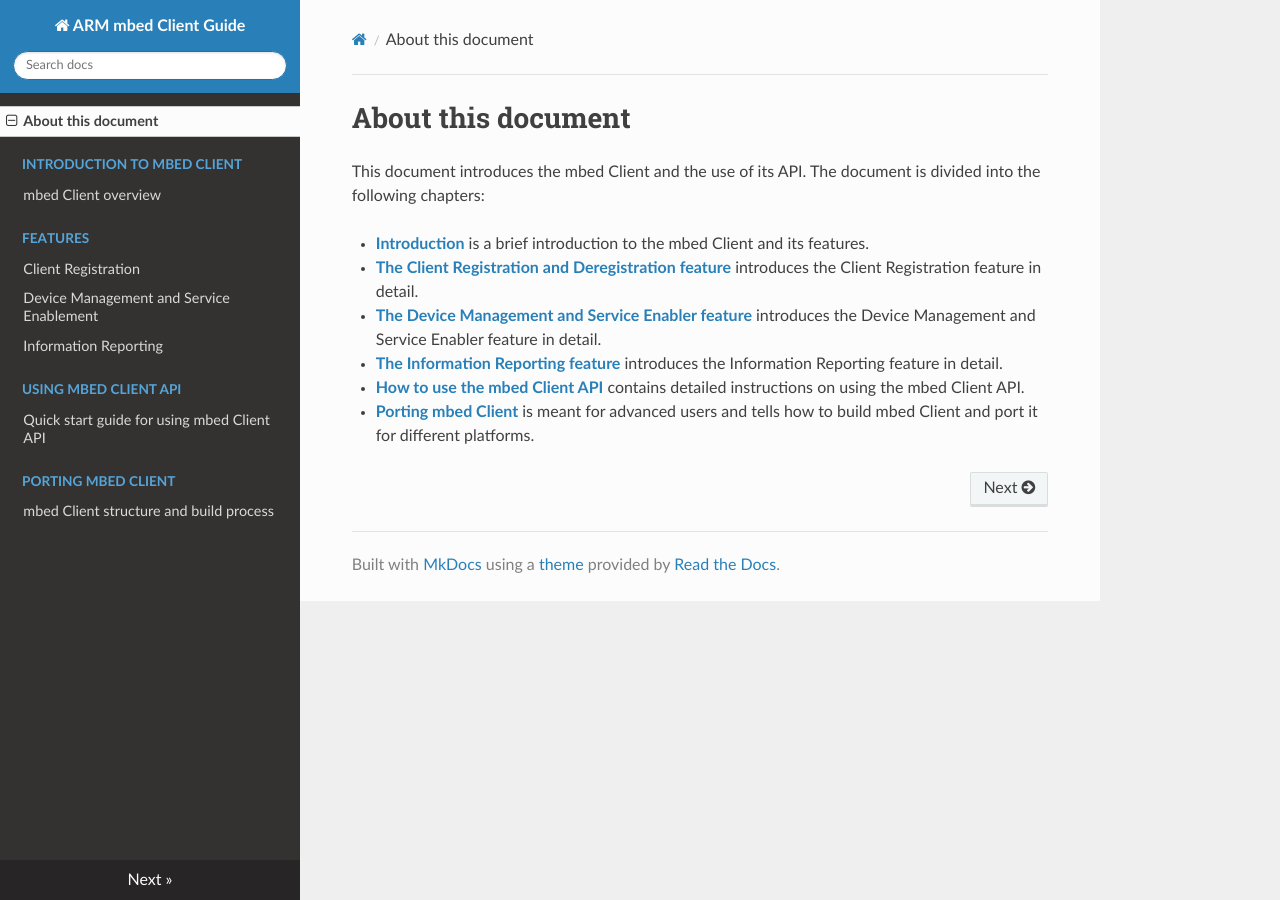
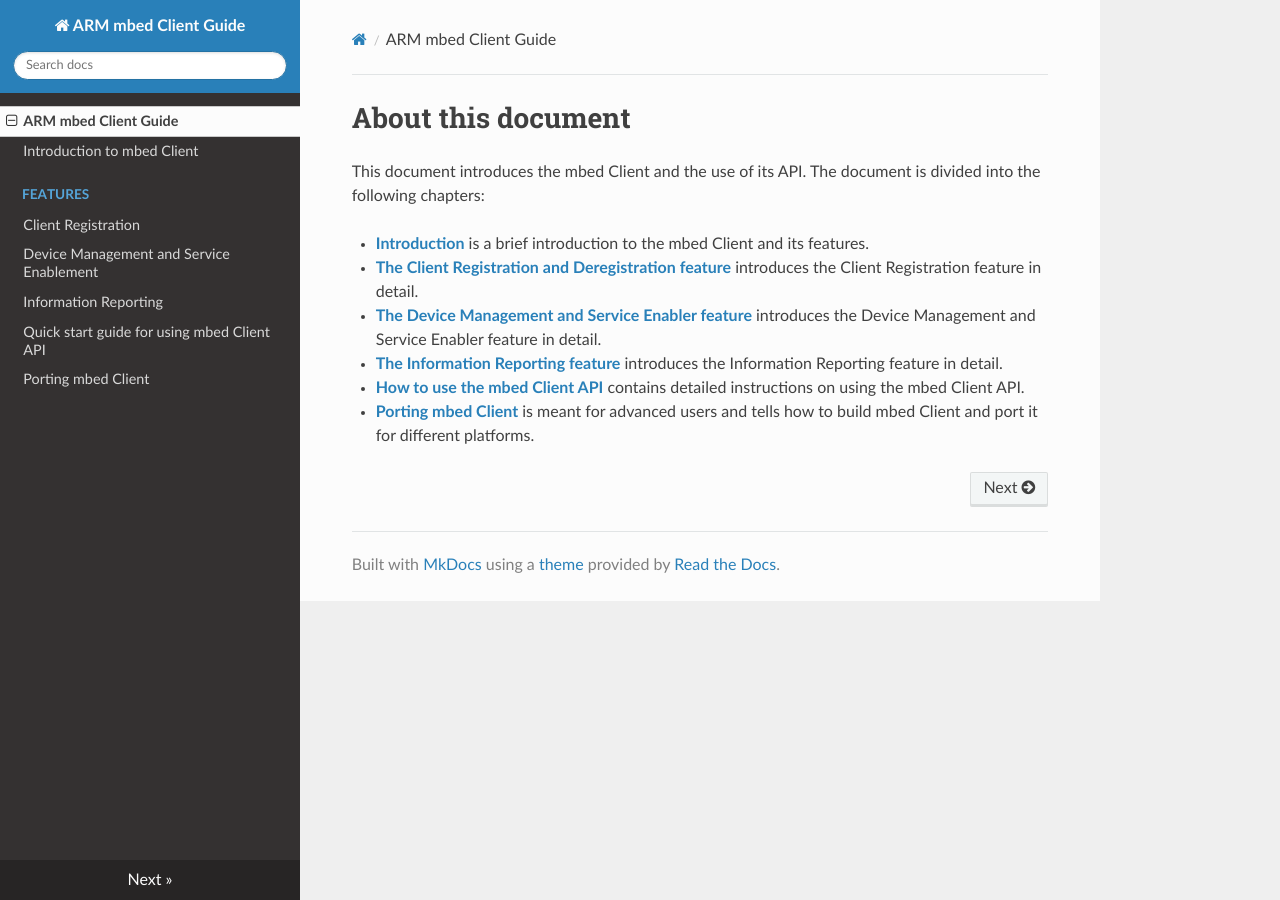
Before and after one commit to ARMmbed/mbed-client, an MkDocs documentation site: the page built from docs/index.md, in a window 1280 px wide. Built offline with MkDocs 1.6.1, drawn with Linux system fonts in a browser that asks for light colours; nearby versions of some CDN libraries; old or Windows-style settings are respelled for this version of MkDocs.

Commit message:
Cleaning up the titles.

```diff
--- a/mkdocs.yml
+++ b/mkdocs.yml
@@ -2,10 +2,10 @@
 theme: readthedocs
 use directory_urls: false
 pages:
-- ['index.md','About this document']
-- ['Introduction.md','Introduction to mbed Client','mbed Client overview']
+- ['index.md','ARM mbed Client Guide']
+- ['Introduction.md','Introduction to mbed Client']
 - ['client_reg_dereg.md','Features','Client Registration']
 - ['dev_man_serv_enable.md','Features','Device Management and Service Enablement']
 - ['info_reporting.md','Features','Information Reporting']
-- ['Howto.md','Using mbed Client API','Quick start guide for using mbed Client API']
-- ['porting-guide.md','Porting mbed Client', 'mbed Client structure and build process']
+- ['Howto.md','Quick start guide for using mbed Client API']
+- ['porting-guide.md','Porting mbed Client']
```
